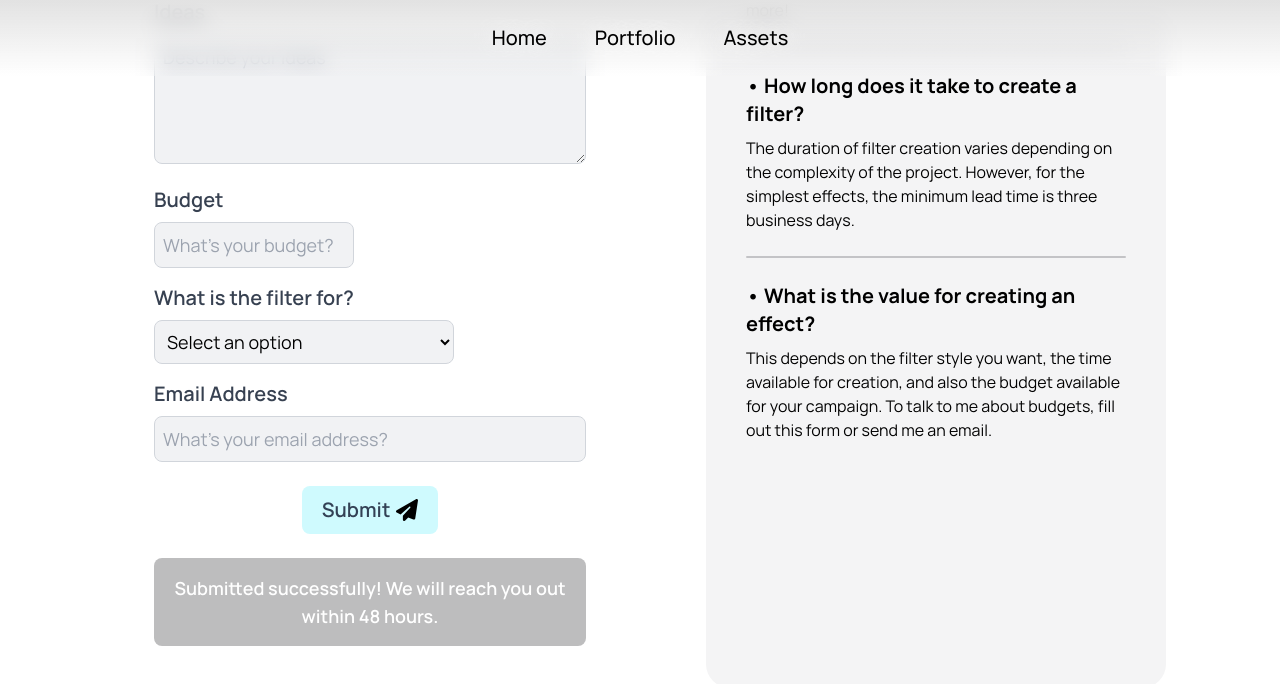
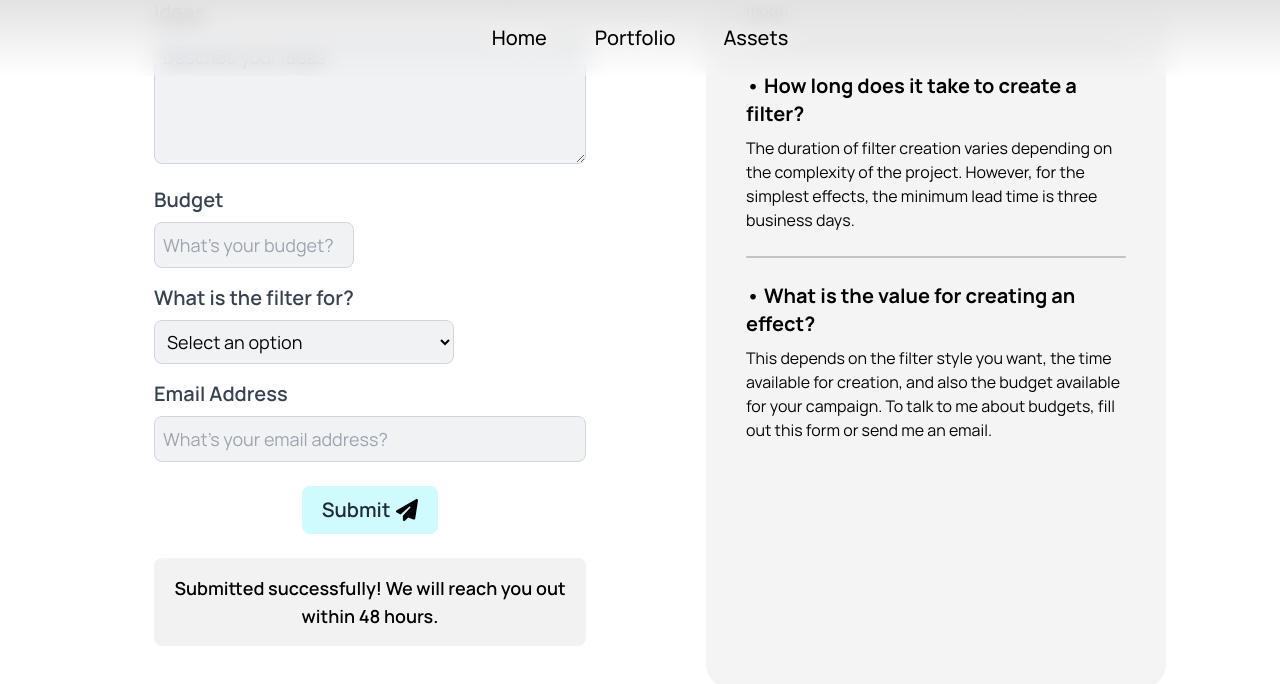
Before and after one commit to xicko/dashnyam, a Next.js app: page / in a window 1280 px wide. Both pictures are taken after typing "Sample", "Sample", "Sample", "Sample", "name@example.com" into the empty fields and a click on the button "Submit". Shown: the part 3401-4085 px from the top of the page. Built offline with nearby package versions, Linux system fonts and the light colour scheme; no server answers; the database is empty.

Commit message:
Finished implementation of light theme

```diff
--- a/components/FAQs.tsx
+++ b/components/FAQs.tsx
@@ -2,7 +2,7 @@ import React from 'react';
 
 const FAQs = () => {
   return (
-    <section className='md:w-[460px] md:mx-10 bg-zinc-100 dark:bg-black dark:md:bg-opacity-20 dark:bg-opacity-0 md:rounded-3xl p-10 md:mt-4 md:mb-0 mb-14 space-y-6'>
+    <section className='md:w-[460px] md:mx-10 bg-white md:bg-zinc-100 dark:bg-[#0f0f11] dark:md:bg-black dark:md:bg-opacity-20 bg-opacity-80 dark:bg-opacity-40 md:rounded-3xl p-10 md:mt-4 md:mb-0 mb-14 space-y-6'>
         <div className='space-y-2'>
             <p className='font-bold text-xl'>&#8226; What kind of filters do you create?</p>
             <p>I work with color grading, makeup, photo frames, product demonstration, target tracking, and a lot more!</p>
--- a/components/FiltersShowcase.tsx
+++ b/components/FiltersShowcase.tsx
@@ -14,7 +14,7 @@ const FiltersShowcase: React.FC<FiltersShowcaseProps> = ({ videoSource,subText,t
   return (
     <div className='shrink'>
       <div className='flex justify-center'>
-        <div className='sm:bg-transparent md:bg-white lg:bg-white xl:bg-white rounded-2xl flex lg:flex-row flex-col overflow-hidden md:max-w-[600px] md:min-w-[600px] 2xl:max-w-[700px] 2xl:min-w-[700px] h-auto'>
+        <div className='sm:bg-transparent md:bg-gray-100 lg:bg-gray-100 xl:bg-gray-100 dark:md:bg-white dark:lg:bg-white dark:xl:bg-white rounded-2xl flex lg:flex-row flex-col overflow-hidden md:max-w-[600px] md:min-w-[600px] 2xl:max-w-[700px] 2xl:min-w-[700px] h-auto'>
           <div className='md:pl-0 h-fit'>
             <VideoPlayer
               videoSource={videoSource}
--- a/components/WorkTogether.tsx
+++ b/components/WorkTogether.tsx
@@ -167,7 +167,7 @@ const WorkTogether = () => {
           <div className='flex justify-center'>
             <button
               type='submit'
-              className='flex items-center space-x-[6px] w-fit bg-cyan-100 text-xl font-semibold text-slate-700 py-2.5 px-5 rounded-lg scale-100 hover:scale-110 ease-linear duration-150 transition shadow-[0_5px_60px_-15px_rgba(197,227,242,0)] hover:shadow-[0_5px_60px_-15px_rgba(197,227,242,0.7)]'
+              className='flex items-center space-x-[6px] w-fit bg-cyan-100 text-xl font-semibold text-slate-800 py-2.5 px-5 rounded-lg scale-100 hover:scale-110 ease-linear duration-150 transition shadow-[0_5px_60px_-15px_rgba(197,227,242,0)] hover:shadow-[0_5px_60px_-15px_rgba(197,227,242,0.7)]'
             >
               <span>Submit</span>
               <svg xmlns='http://www.w3.org/2000/svg' width='22' height='22' viewBox='0 0 512 512'><path d="M498.1 5.6c10.1 7 15.4 19.1 13.5 31.2l-64 416c-1.5 9.7-7.4 18.2-16 23s-18.9 5.4-28 1.6L284 427.7l-68.5 74.1c-8.9 9.7-22.9 12.9-35.2 8.1S160 493.2 160 480V396.4c0-4 1.5-7.8 4.2-10.7L331.8 202.8c5.8-6.3 5.6-16-.4-22s-15.7-6.4-22-.7L106 360.8 17.7 316.6C7.1 311.3 .3 300.7 0 288.9s5.9-22.8 16.1-28.7l448-256c10.7-6.1 23.9-5.5 34 1.4z"/></svg>
@@ -176,7 +176,7 @@ const WorkTogether = () => {
         </form>
 
         {notification && (
-          <div className='text-white md:max-w-[432px] max-w-full text-lg bg-zinc-800 bg-opacity-30 rounded-lg text-center mt-6 px-4 py-4'>
+          <div className='text-black dark:text-white md:max-w-[432px] max-w-full text-lg bg-zinc-300 dark:bg-zinc-800 bg-opacity-30 rounded-lg text-center mt-6 px-4 py-4'>
             <p>{notification}</p>
           </div>
         )}
--- a/pages/assets.tsx
+++ b/pages/assets.tsx
@@ -149,7 +149,7 @@ const GraphicAssetsPage: React.FC = () => {
             <FadeIn key={asset.id}>
             <div
               key={asset.id}
-              className='ease-in-out duration-300 md:transform scale-100 md:hover:scale-[1.06] bg-white bg-opacity-[0.9]  pb-4 rounded-3xl hover:cursor-pointer'>
+              className='ease-in-out duration-300 md:transform scale-100 md:hover:scale-[1.06] bg-gray-100 dark:bg-white bg-opacity-[0.9]  pb-4 rounded-3xl hover:cursor-pointer'>
               <div onClick={() => openModal(asset)}>
                 <div
                   onClick={() => openModal(asset)}
```
